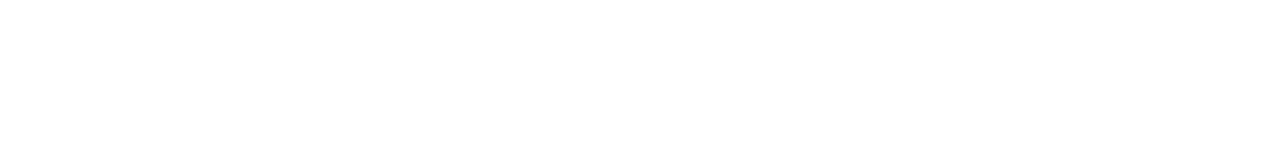
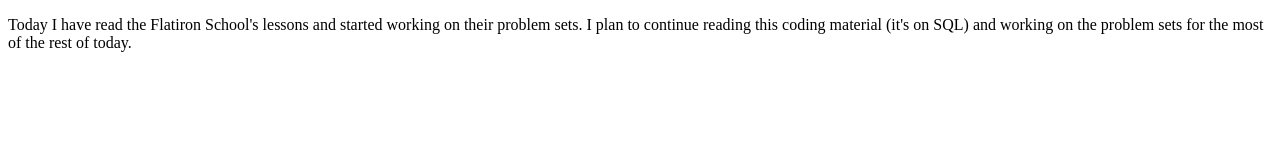
Before and after one commit to jtabb1/2021-07-18-Daily-Coding-Journal, a plain HTML site: page index.html in a window 1280 px wide. Drawn offline with Linux system fonts and the light colour scheme.

Commit message:
Report on what I have done so far today and what I plan to continue to do.

```diff
--- a/index.html
+++ b/index.html
@@ -7,6 +7,13 @@
     <link href="style.css" rel="stylesheet" type="text/css" />
   </head>
   <body>
+
+    <p>Today I have read the Flatiron School's lessons and started working
+      on their problem sets.  I plan to continue reading this coding
+      material (it's on SQL) and working on the problem sets for the most
+      of the rest of today.
+    </p>
+
     <script src="script.js"></script>
   </body>
 </html>
```
